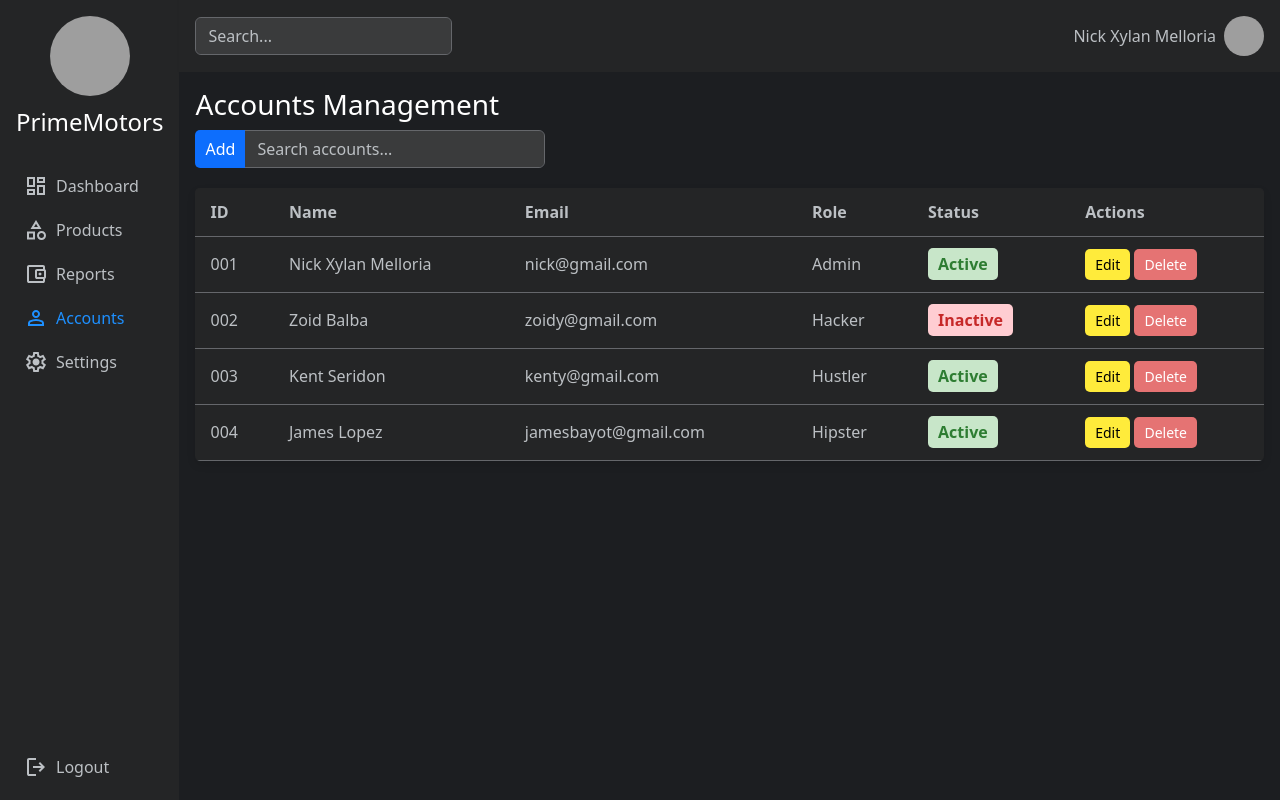
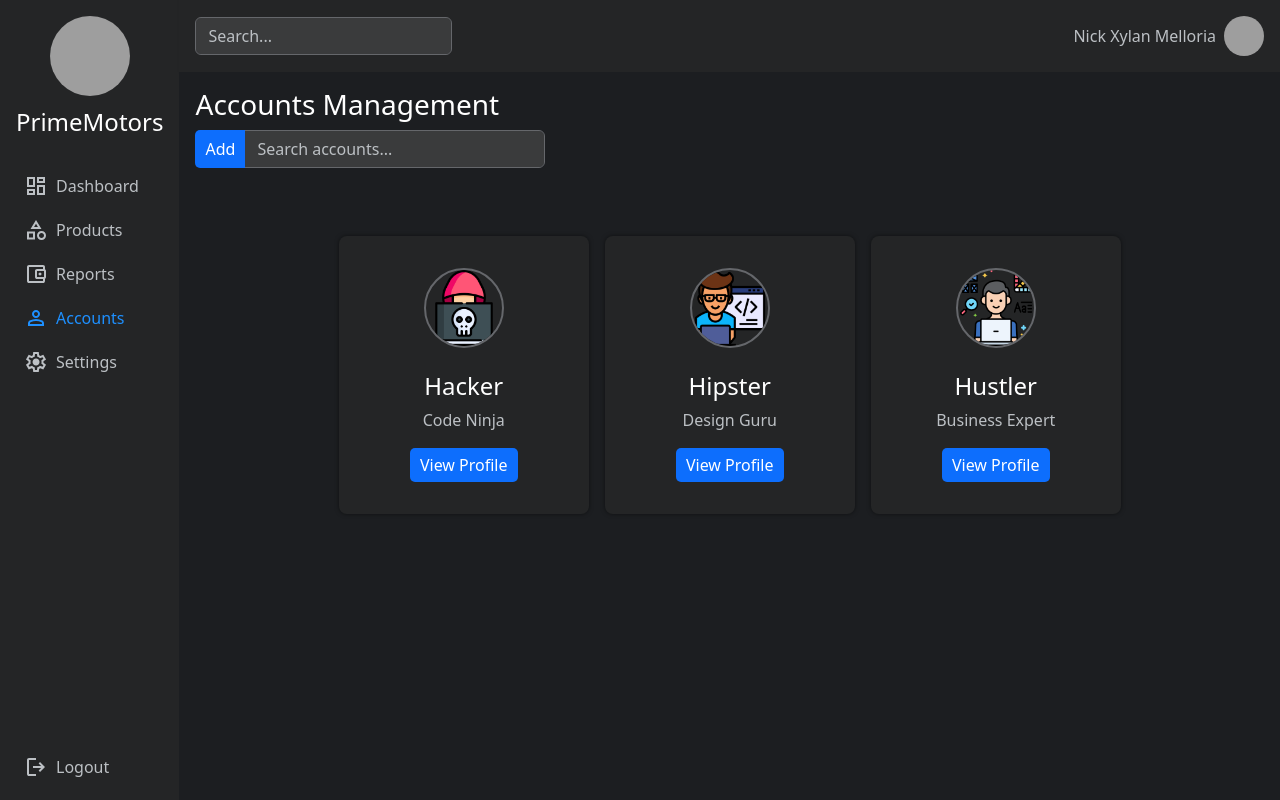
Before and after one commit to FiereEinar/Melloria, a PHP site: page /accounts.html in a window 1280 px wide. Run offline with PHP 8.4, Linux system fonts and the light colour scheme; some libraries are stand-ins or nearby versions; grey boxes are pictures that could not be loaded.

Commit message:
updated accounts page

```diff
--- a/dashboard/accounts.html
+++ b/dashboard/accounts.html
@@ -142,7 +142,7 @@
 							/>
 						</div>
 
-						<table class="accounts-table">
+						<!-- <table class="accounts-table">
 							<thead>
 								<tr>
 									<th>ID</th>
@@ -201,31 +201,31 @@
 									</td>
 								</tr>
 							</tbody>
-						</table>
+						</table> -->
 
-						<!-- <div class="accounts-card-container">
-							style="background-color: rgb(68, 129, 108)"
+						<div class="accounts-card-container">
+							<!-- style="background-color: rgb(68, 129, 108)" -->
 							<div class="accounts-card">
 								<img src="./images/accounts/hacker.png" alt="" />
 								<h4>Hacker</h4>
 								<p>Code Ninja</p>
 								<button class="btn btn-primary">View Profile</button>
 							</div>
-							style="background-color: rgb(152, 117, 123)"
+							<!-- style="background-color: rgb(152, 117, 123)" -->
 							<div class="accounts-card">
 								<img src="./images/accounts/hipster.png" alt="" />
 								<h4>Hipster</h4>
 								<p>Design Guru</p>
 								<button class="btn btn-primary">View Profile</button>
 							</div>
-							style="background-color: rgb(160, 160, 73)"
+							<!-- style="background-color: rgb(160, 160, 73)" -->
 							<div class="accounts-card">
 								<img src="./images/accounts/hustler.png" alt="" />
 								<h4>Hustler</h4>
 								<p>Business Expert</p>
 								<button class="btn btn-primary">View Profile</button>
 							</div>
-						</div> -->
+						</div>
 					</div>
 				</div>
 			</div>
--- a/dashboard/styles/accounts.css
+++ b/dashboard/styles/accounts.css
@@ -90,7 +90,12 @@
 	border-radius: 8px;
 	background-color: var(--dark-100);
 	box-shadow: 0px 0px 4px rgb(0, 0, 0, 0.5);
+	transition: all 300ms ease;
 	/* border: 1px solid var(--dark-400); */
+}
+
+.accounts-card:hover {
+	transform: translateY(-3px);
 }
 
 .accounts-card img {
```
